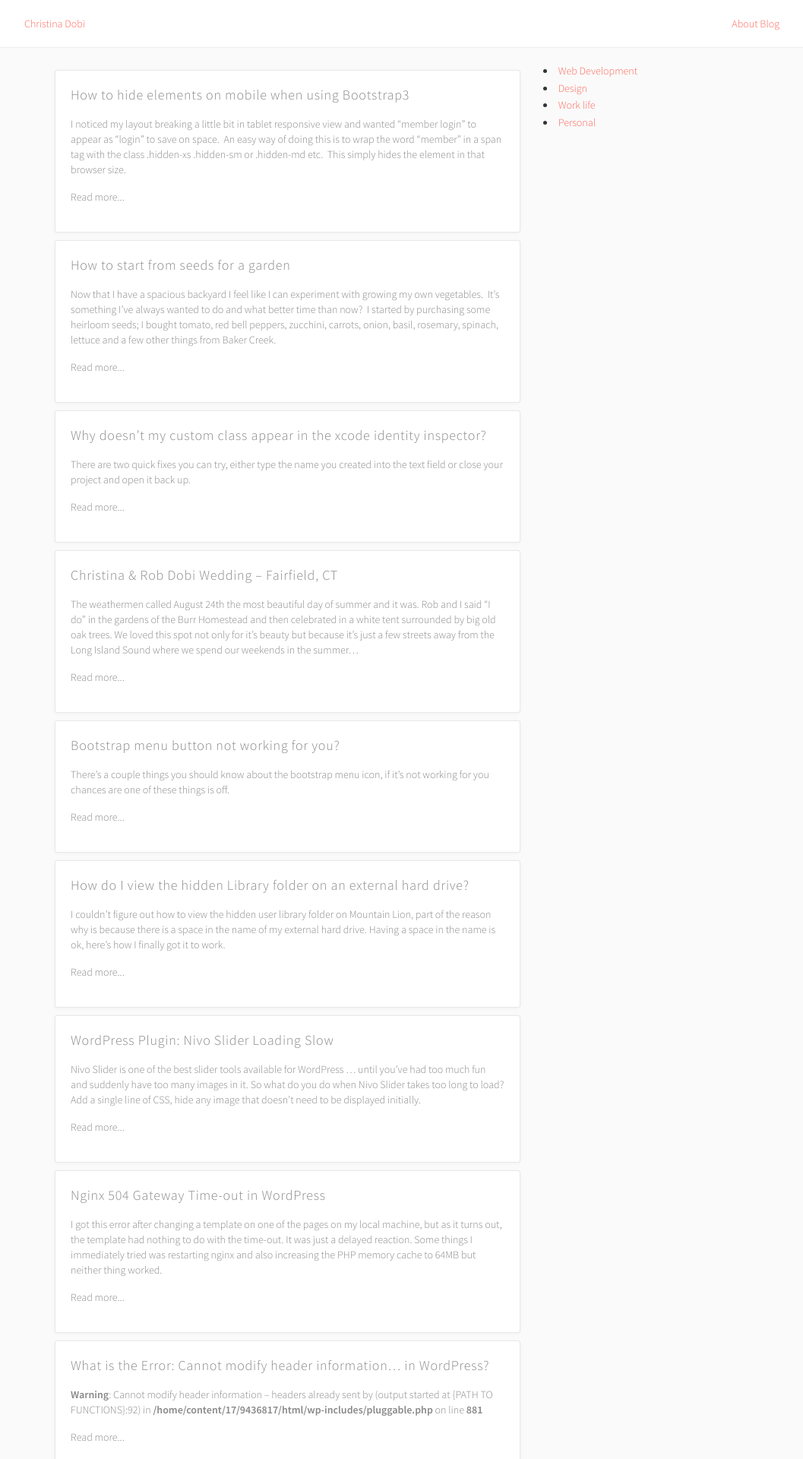
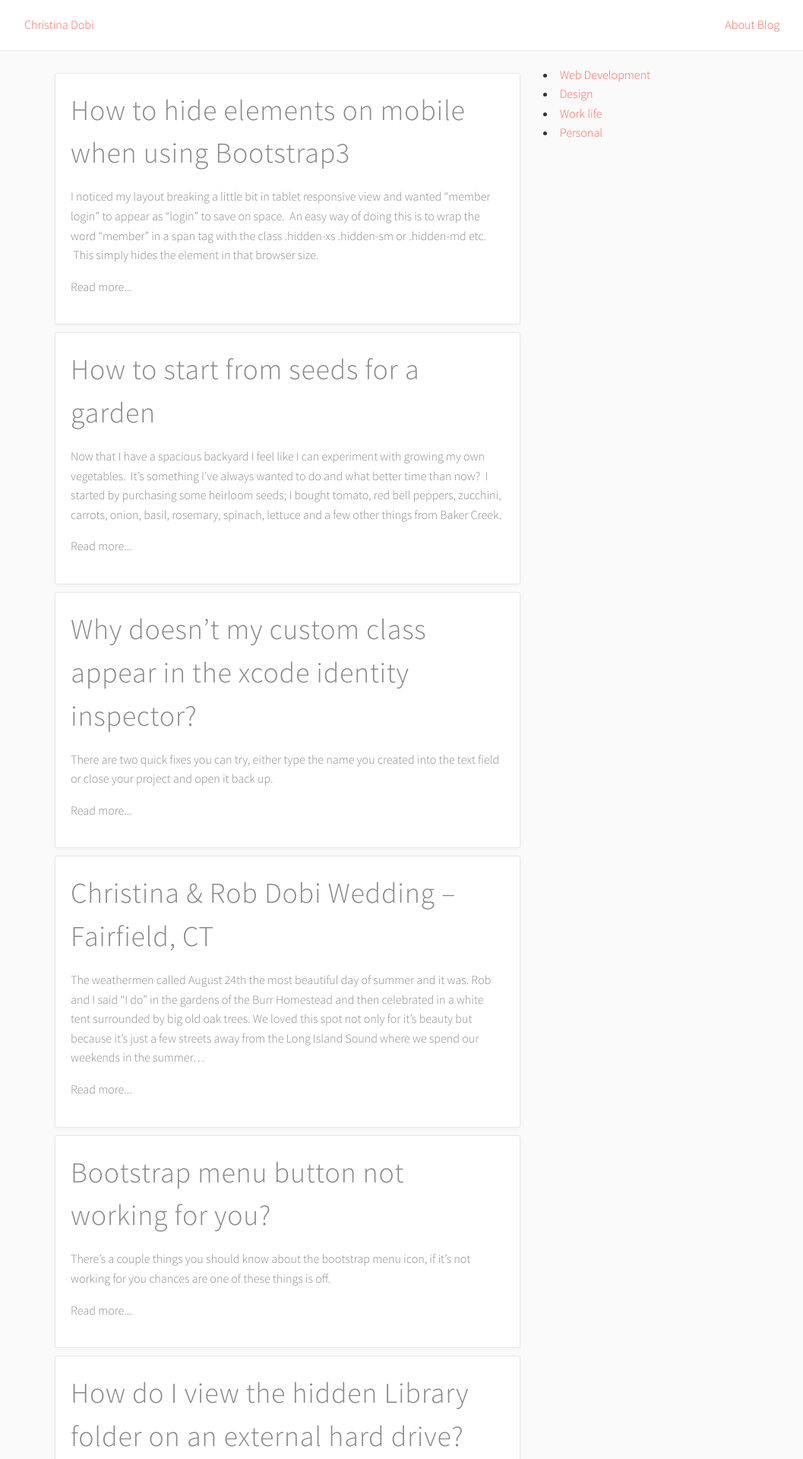
Before and after one commit to iamchristinabot/iamchristinabot.github.io, a Jekyll site: the page built from blog/index.html, in a window 1280 px wide. Shown: the top 1920 px of the page at 76% size, without its empty margins (111-1168 px from the left). Built offline with Jekyll 4.4.1, drawn with Linux system fonts in a browser that asks for light colours; nearby versions of some CDN libraries.

Commit message:
Add responsive typography styles

```diff
--- a/_sass/typography.scss
+++ b/_sass/typography.scss
@@ -24,6 +24,7 @@ body{
   color: #333333;
   font-family: "source-sans-pro", "Helvetica Neue", "Helvetica", Arial, Verdana, sans-serif;
   font-style: normal;
+  font-size: 16px;
   font-weight: 200;
   line-height: 1.6;
   text-shadow: 0 0 1px rgba(0, 0, 0, 0.01);
@@ -33,49 +34,52 @@ body{
   font-weight: bold;
 }
 
+h1, h2, h3, h4, h5{
+  line-height: 1.5;
+}
+
 h1, h2 {
   color: #222222;
-  font-size: 50px;
+  font-size: 2.441em;
   letter-spacing: .75px;
-  line-height: 54px;
-  font-weight: bold;
+  font-weight: normal;
   margin: 0;
+  @include breakp($bp-medium){
+    font-size: 3.157em;
+  }
 }
 
 h3 {
   color: #888888;
   font-weight: normal;
-  font-size: 18px;
+  font-size: 1.953em;
   letter-spacing: .75px;
-  line-height: 24px;
   margin: 0 0 3px;
+  @include breakp($bp-medium){
+    font-size: 2.369em;
+  }
 }
 
 h4 {
   color: #999999;
   font-weight: normal;
-  font-size: 18px;
+  font-size: 1.563em;
   letter-spacing: 0px;
-  line-height: 24px;
   margin: 5px 0px 8px 0px;
+  @include breakp($bp-medium){
+    font-size: 1.777em;
+  }
 }
 
 h5 {
   color: #444444;
-  font-weight: bold;
-  font-size: 24px;
+  font-weight: normal;
+  font-size: 1.25em;
   letter-spacing: -1px;
-  line-height: 24px;
   margin: 0 0 3px;
-}
-
-h6 {
-  color: #555555;
-  font-size: 17px;
-  font-weight: normal;
-  letter-spacing: 0;
-  line-height: 24px;
-  margin: 9px 0 18px;
+  @include breakp($bp-medium){
+    font-size: 1.333em;
+  }
 }
 
 .ital {
@@ -84,9 +88,11 @@ h6 {
 
 p {
   color: #888888;
-  font-size: 14px;
-  line-height: 20px;
+  font-size: 0.875em;
   margin: 0 0 16px;
+  @include breakp($bp-medium){
+    font-size: 1em;
+  }
 }
 
 sup {
```
